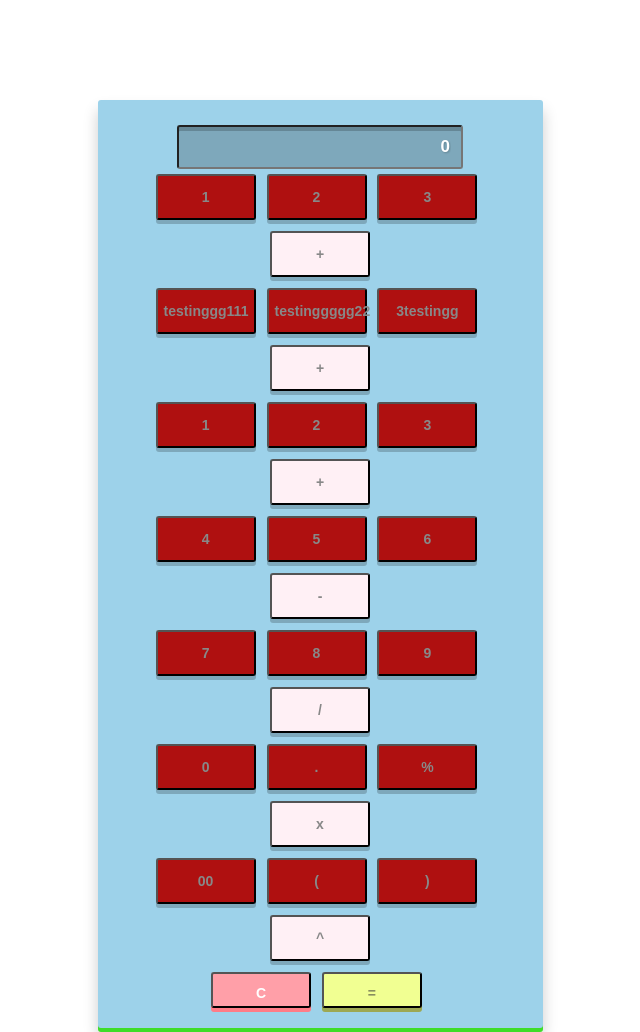
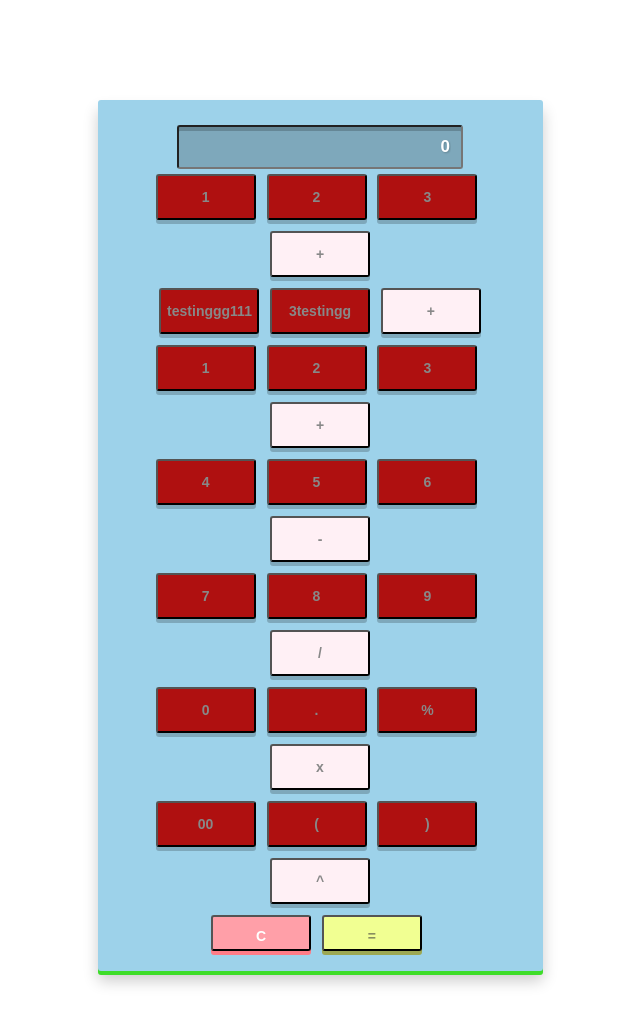
Before and after one commit to asma-asif-brainx/practice1, a plain HTML site: page Calculator.html in a window 1280 px wide. Shown: the top 1032 px of the page, without its empty margins (320-960 px from the left). Drawn offline with Linux system fonts and the light colour scheme.

Commit message:
Update Calculator.html removed testing222 button

```diff
--- a/Calculator.html
+++ b/Calculator.html
@@ -24,7 +24,6 @@
 
     <div>
         <button onclick="processNumberButton(this.innerHTML)">testinggg111</button>
-        <button onclick="processNumberButton(this.innerHTML)">testinggggg22</button>
         <button onclick="processNumberButton(this.innerHTML)">3testingg</button>
         <button onclick="processOperatorButton(this.innerHTML)" class="operator">+</button>
     </div>
```
